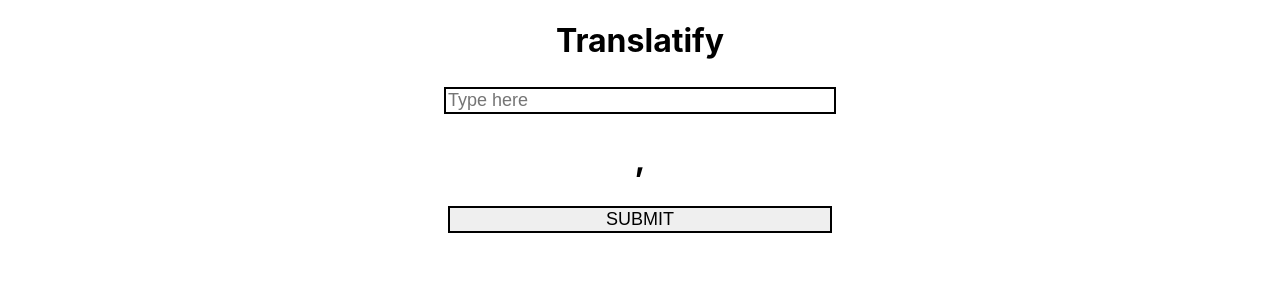
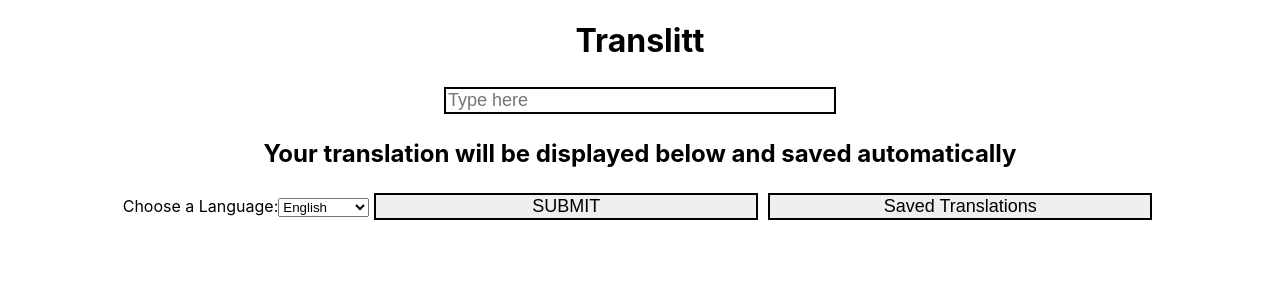
Before and after one commit to BenHolden010/Trans-Litt, a React (Create React App) app: page / in a window 1280 px wide. Shown: the top 300 px of the page. Built offline with nearby package versions, Linux system fonts and the light colour scheme.

Commit message:
Full functionality with save and delete and multiple language select.

```diff
--- a/src/App.js
+++ b/src/App.js
@@ -11,6 +11,8 @@ function App(){
   const [translations, setTranslations] = useState([])
   let [post, setPost] = useState('')
   let [response, setResponse] = useState('')
+  let [defaultLabel, setDefaultLabel] = useState('')
+  // if(post===''){setResponse('')}
   const [serverError, setServerError] = useState(false)
 
   function addTranslation(newTranslation){
@@ -24,11 +26,12 @@ function App(){
 
   return(
     <main className='App'>
-        <h1>Translatify</h1>
+        <h1>Translitt</h1>
         <Routes>
-          <Route path='/' element={<Form addTranslation={addTranslation} setPost={setPost} post={post} setResponse={setResponse} response={response} setServerError={setServerError}/>}/>
-          <Route path='/1' element={<FocusCard post={post} response={response}/>}/>
-          <Route path='/2' element={<Translations translations={translations} deleteTranslation={deleteTranslation}/>}/>
+          <Route path='/' element={<Form addTranslation={addTranslation} setPost={setPost} post={post}
+           setResponse={setResponse} response={response} setServerError={setServerError} setDefaultLabel={setDefaultLabel} defaultLabel={defaultLabel}/>}/>
+          <Route path='/translation' element={ <FocusCard post={post} response={response}/>}/>
+          <Route path='/saved-translations' element={<Translations translations={translations} deleteTranslation={deleteTranslation}/>}/>
         </Routes>
     </main>
   )
--- a/src/Focus.js
+++ b/src/Focus.js
@@ -4,12 +4,12 @@ import fetchTranslation  from './fetchTranslation'
 import './Focus.css'
 import { NavLink } from 'react-router-dom'
 
-const FocusCard = ({post, response, setResponse}) => {
+const FocusCard = ({post, response}) => {
 
-  useEffect(()=>{
-    fetchTranslation(post)
-    .then(data=>setResponse(data.translatedText))
-  },[])
+  // useEffect(()=>{
+  //   fetchTranslation(post)
+  //   .then(data=>setResponse(data.translatedText))
+  // },[])
 
   return (
     <section className={`focus-section`}>
@@ -21,7 +21,9 @@ const FocusCard = ({post, response, setResponse}) => {
         </NavLink>
       </div>
       <div className='focus-card'>
-        <h1>The translation of {post} is {response}</h1>
+      <h1>Your translation will be displayed below</h1>
+        <h2>{post}</h2>
+        <h2>{response}</h2>
       </div>
     </section>
   )
--- a/src/Form.js
+++ b/src/Form.js
@@ -1,34 +1,36 @@
+import React from 'react';
 import { useState, useEffect } from 'react';
 import './Form.css';
 import fetchTranslation from './fetchTranslation';
 import { NavLink } from 'react-router-dom';
 
-function Form({addTranslation, setPost, setResponse, setServerError, post, response}){
+function Form({addTranslation, setPost, setResponse, setServerError, post, response, setDefaultLabel, defaultLabel}){
   // const [post, setPost] = useState("");
   // const [response, setResponse] = useState("");
 
-
   function submitTranslations(event) {
     event.preventDefault()
+        fetchTranslation(post, defaultLabel)
+        .then(data => {
+          setResponse(data.translatedText)
+            const newTranslation = {
+                id: Date.now(),
+                post: post,
+                response: data.translatedText
+            }
 
-        fetchTranslation(post)
-        .then(data => setResponse(data.translatedText))
+            addTranslation(newTranslation)
+            // clearInput()
+        })
         .catch(err => setServerError(err.message))
+  }
 
 
-        const newTranslation = {
-            id: Date.now(),
-            post,
-            response: response
-        }
-        addTranslation(newTranslation)
-        console.log(newTranslation)
-        // clearInput()
+  function clearInput(){
+    setPost("")
+    setResponse("")
+    // console.log(response)
   }
-
-  // function clearInput(){
-  //       setPost("")
-  // }
 
     return (
         <form>
@@ -38,10 +40,49 @@ function Form({addTranslation, setPost, setResponse, setServerError, post, respo
             name='post'
             value={post}
             onChange={event => setPost(event.target.value)}
+
           />
-          <h1>{post},{response}</h1>
-         <NavLink to={`/${post}`}>
-          <button onClick = { event => submitTranslations(event)}>SUBMIT</button>
+          <h2>Your translation will be displayed below and saved automatically</h2>
+        <h3>{response}</h3>
+        <label>Choose a Language:
+          <select className="default-label" onChange={event => setDefaultLabel(event.target.value)}>
+            <option value="en">English</option>
+            <option value="ar">Arabic</option>
+            <option value="az">Azerbaijani</option>
+            <option value="ca">Catalan</option>
+            <option value="zh">Chinese</option>
+            <option value="cs">Czech</option>
+            <option value="da">Danish</option>
+            <option value="nl">Dutch</option>
+            <option value="eo">Esperanto</option>
+            <option value="fi">Finnish</option>
+            <option value="fr">French</option>
+            <option value="de">German</option>
+            <option value="el">Greek</option>
+            <option value="he">Hebrew</option>
+            <option value="hi">Hindi</option>
+            <option value="hu">Hungarian</option>
+            <option value="id">Indonesian</option>
+            <option value="ga">Irish</option>
+            <option value="it">Italian</option>
+            <option value="ja">Japanese</option>
+            <option value="ko">Korean</option>
+            <option value="fa">Persian</option>
+            <option value="pl">Polish</option>
+            <option value="pt">Portuguese</option>
+            <option value="ru">Russian</option>
+            <option value="sk">Slovak</option>
+            <option value="es">Spanish</option>
+            <option value="sv">Swedish</option>
+            <option value="tr">Turkish</option>
+            <option value="uk">Ukranian</option>
+          </select>
+        </label>
+          <button className="focus-page" type="search" onClick = { event => submitTranslations(event)} >SUBMIT</button>
+        <NavLink to="/saved-translations">
+          <button className="forward-button">
+            Saved Translations
+          </button>
         </NavLink>
         </form>
       )
--- a/src/fetchTranslation.js
+++ b/src/fetchTranslation.js
@@ -1,22 +1,21 @@
 
 
-function fetchTranslation(words){
-  // console.log(words)
+function fetchTranslation(text, targetLanguage){
  return fetch("https://libretranslate.com/translate",{
   method: "POST",
   body: JSON.stringify({
-  q: words,
+  q: text,
   source: "auto",
-  target: "es",
+  target: targetLanguage,
   format: "text",
   api_key: "994ca9bd-51a9-4a76-a56b-0dfea4c66e62"
  }),
   headers: {"Content-Type": "application/json" }
   })
   .then(response => {
-    if (!response.ok) {
-      throw new Error('Phrase not found.')
-    }
+    // if (!response.ok) {
+    //   throw new Error('Phrase not found.')
+    // }
     return response.json()
   })
 }
```
